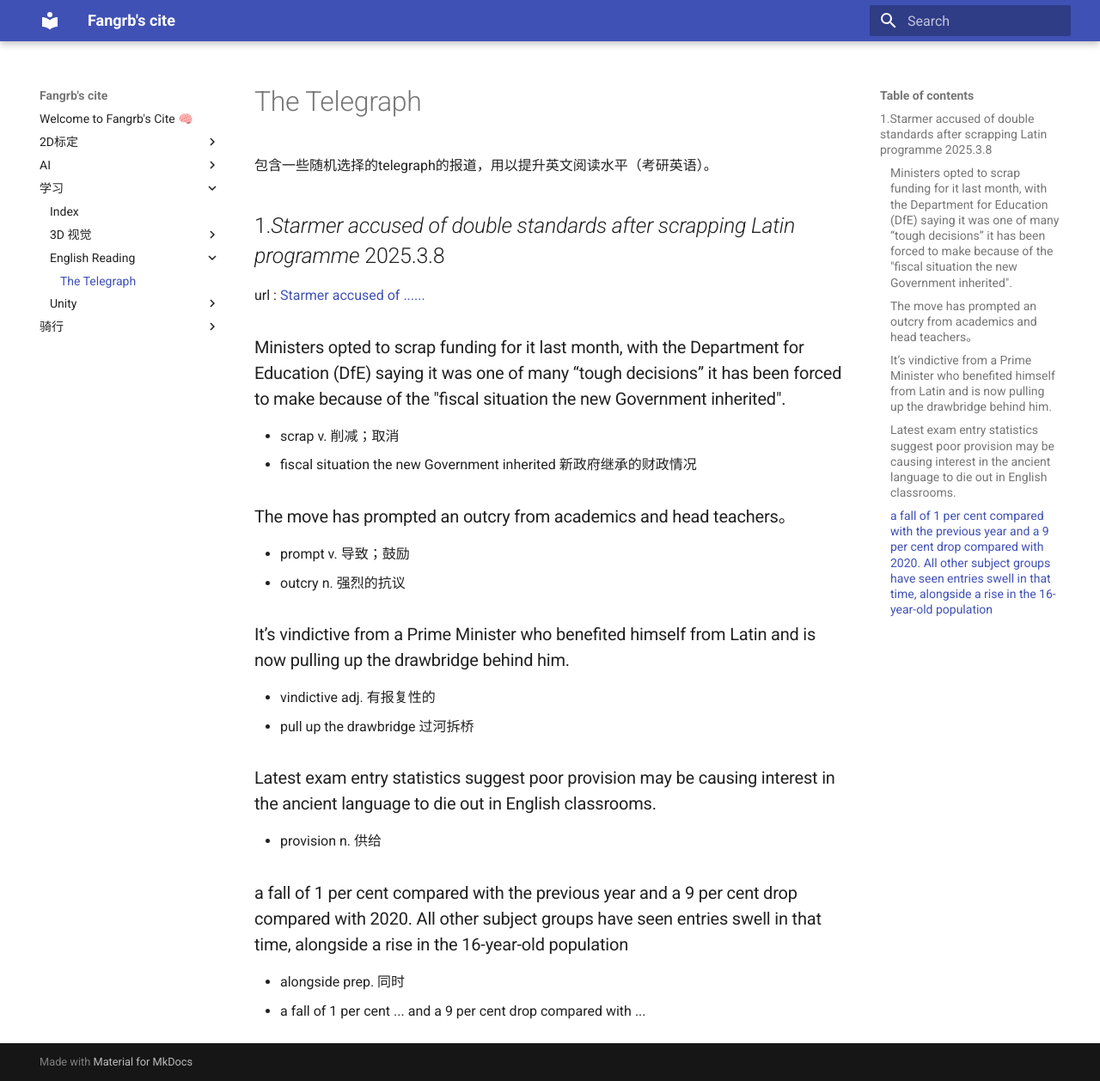
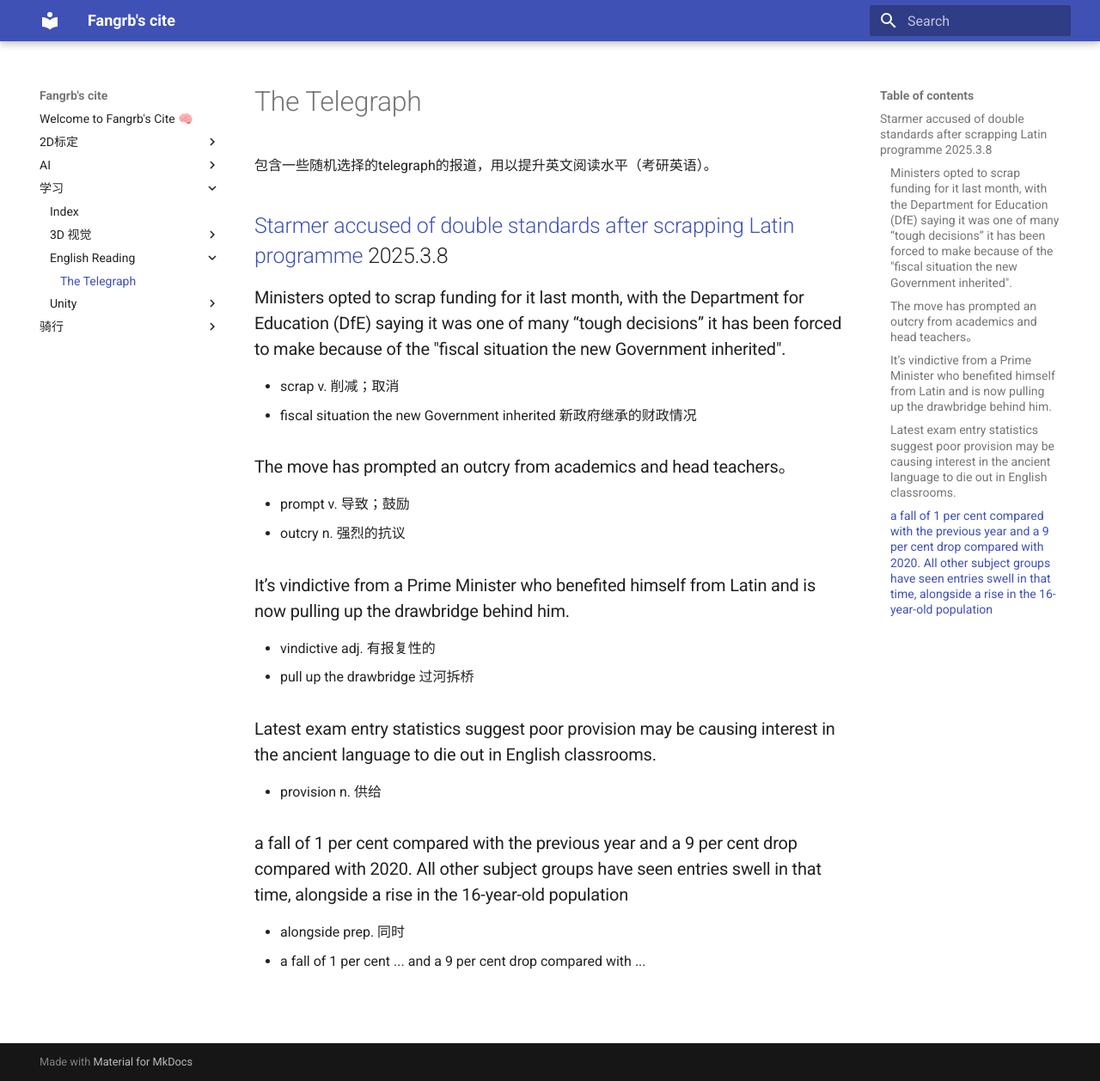
Before and after one commit to DaleBruise/DaleBruise.github.io, an MkDocs documentation site: the page built from docs/学习/English Reading/The_Telegraph.md, in a window 1280 px wide and 1258 px high. Shown: the whole window at 86% size. Built offline with MkDocs 1.6.1 and Material for MkDocs 9.7.7, drawn with Linux system fonts in a browser that asks for light colours.

Commit message:
Update The_Telegraph.md

```diff
--- a/docs/学习/English Reading/The_Telegraph.md
+++ b/docs/学习/English Reading/The_Telegraph.md
@@ -2,9 +2,7 @@
 
 包含一些随机选择的telegraph的报道，用以提升英文阅读水平（考研英语）。
 
-## 1.*Starmer accused of double standards after scrapping Latin programme* 2025.3.8
-
-url : [Starmer accused of ......](https://www.telegraph.co.uk/politics/2025/03/07/starmer-accused-double-standards-scrapping-latin-programme/?&ICID=continue_without_subscribing_reg_first)
+## [Starmer accused of double standards after scrapping Latin programme](https://www.telegraph.co.uk/politics/2025/03/07/starmer-accused-double-standards-scrapping-latin-programme/?&ICID=continue_without_subscribing_reg_first) 2025.3.8
 
 ### Ministers opted to scrap funding for it last month, with the Department for Education (DfE) saying it was one of many “tough decisions” it has been forced to make because of the "fiscal situation the new Government inherited".
 
```
